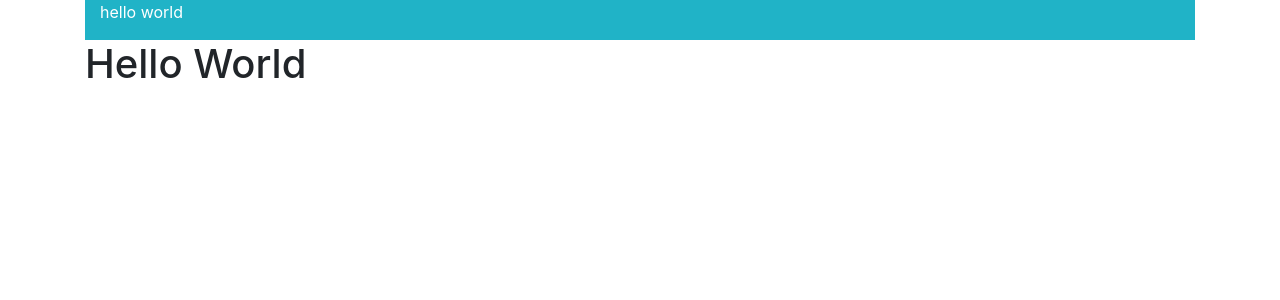
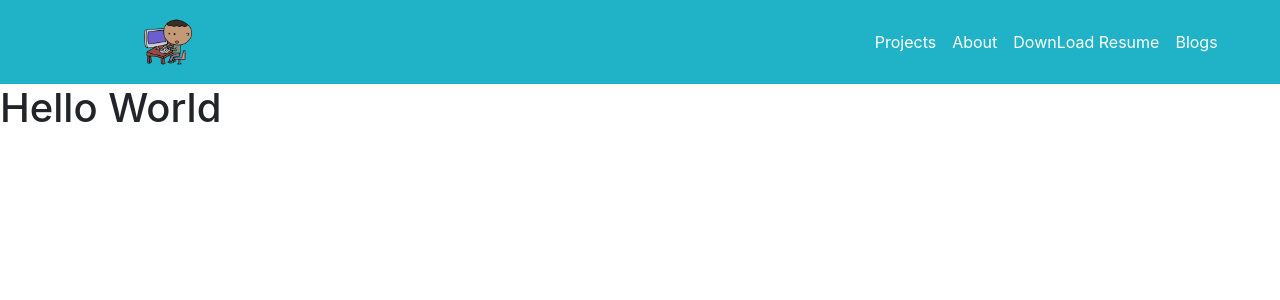
Before and after one commit to jcsmileyjr/Portfolio-v3, a React (Create React App) app in the folder portfolio/: page / in a window 1280 px wide. Shown: the top 300 px of the page. Built offline with nearby package versions, Linux system fonts and the light colour scheme.

Commit message:
Styled the app's header to look like wireframe
- applied background color and text color

```diff
--- /dev/null
+++ b/portfolio/src/components/nav/Header.js
@@ -0,0 +1,36 @@
+import React from 'react';
+import {Container, Row, Col, Image, Nav, Navbar} from 'react-bootstrap';
+import './nav.scss';
+
+import coderBoy from '../../assets/personal/africanmanpc.png';
+
+const Header = () => {
+	return(
+		<Container fluid className="nav-container">
+			<Navbar collapseOnSelect expand="md">
+				<Navbar.Brand><Image src={coderBoy} fluid className="logo"/></Navbar.Brand>
+				<Navbar.Toggle aria-controls="responsive-navbar-nav" />
+				<Navbar.Collapse className="justify-content-end nav-links" id="responsive-navbar-nav">
+					<Nav >
+						<Nav.Item className="nav-links-container-style">
+							<Nav.Link className="nav-links-text-style">Projects</Nav.Link>
+						</Nav.Item>
+						<Nav.Item className="nav-links-container-style">
+							<Nav.Link className="nav-links-text-style">About</Nav.Link>
+						</Nav.Item>
+						<Nav.Item className="nav-links-container-style">
+							<Nav.Link className="nav-links-text-style">DownLoad Resume</Nav.Link>
+						</Nav.Item>
+						<Nav.Item className="nav-links-container-style">
+							<Nav.Link className="nav-links-text-style">Blogs</Nav.Link>
+						</Nav.Item>
+					</Nav>
+				</Navbar.Collapse>
+
+			</Navbar>
+
+		</Container>
+	);
+}
+
+export default Header;
--- a/portfolio/src/components/nav/Nav.js
+++ /dev/null
@@ -1,16 +0,0 @@
-import React from 'react';
-import {Container, Row, Col} from 'react-bootstrap';
-import './nav.scss';
-
-const Nav = () => {
-	return(
-		<Container fluid className="nav-container">
-			<Row >
-				<Col><p>hello world</p></Col>
-			</Row>
-
-		</Container>
-	);
-}
-
-export default Nav;
--- a/portfolio/src/components/nav/nav.scss
+++ b/portfolio/src/components/nav/nav.scss
@@ -1,6 +1,26 @@
-@import '../../App';
+@import '../../App';/*import global CSS styles*/
 
 .nav-container {
-	background-color: $primary-light-blue-color;
-	color:white;
+	background-color: $primary-light-blue-color;/*set the nav background color*/
 }
+
+/*Style the app logo*/
+.logo {
+	height: 3rem;
+	width: 3rem;
+	margin-top:5px;
+	margin-bottom:5px;
+	margin-left: 10vw;/*Add white-space to the left side of the logo*/
+}
+
+.nav-links-container-style {
+	text-align: center;/*center the nav links when the navbar is collaspe*/
+}
+
+.nav-links-text-style {
+	color:white !important;/*overide bootstrap nav link text color*/
+}
+
+.nav-links {
+	margin-right: 3vw;/*add space to the right side of the navigational linkes*/
+}
--- a/portfolio/src/pages/portfolio/Portfolio.js
+++ b/portfolio/src/pages/portfolio/Portfolio.js
@@ -1,11 +1,12 @@
 import React from 'react';
 import {Container, Row, Col} from 'react-bootstrap';
-import Nav from '../../components/nav/Nav.js';
+import './portfolio.scss';
+import Header from '../../components/nav/Header.js';
 
 const Portfolio = () => {
 	return(
-		<Container>
-			<Nav />
+		<Container fluid className="container-fluid">
+			<Header />
 			<h1>Hello World</h1>
 		</Container>
 	);
--- a/portfolio/src/pages/portfolio/portfolio.scss
+++ b/portfolio/src/pages/portfolio/portfolio.scss
@@ -1 +1,7 @@
 @import "~bootstrap/scss/bootstrap";
+
+/*Style the container to have no white space on the sides*/
+.container-fluid {
+	padding-left:0px;
+	padding-right: 0px;
+}
```
Also changed, not shown: portfolio/src/assets/personal/africanmanpc.png (added), portfolio/src/assets/personal/meetup-head-shot-small.jpg (added).
